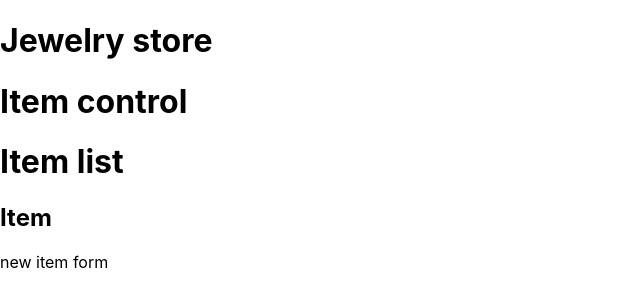
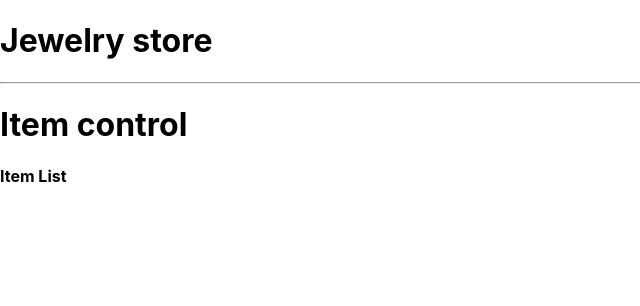
Before and after one commit to fc-dogan/merch-site, a React (Create React App) app: page / in a window 1280 px wide. Shown: the top 306 px of the page, without its empty margins (0-640 px from the left). Built offline with nearby package versions, Linux system fonts and the light colour scheme.

Commit message:
add conditionall renderin to TicketControl

```diff
--- a/src/components/Item.js
+++ b/src/components/Item.js
@@ -1,9 +1,20 @@
 import React from 'react';
+import PropTypes from 'prop-types';
 
-function Item() {
+function Item(props) {
   return (
-    <h2>Item</h2>
+    <React.Fragment>
+      <h2><strong>Name:</strong> {props.name}</h2>
+      <h3><strong>Quantity:</strong> {props.quantity}</h3>
+      <h3><strong>Description:</strong> {props.description}</h3>
+    </React.Fragment>
   )
 }
 
+Item.propTypes = {
+  name: PropTypes.string,
+  quantity: PropTypes.number,
+  description: PropTypes.string
+}
+
 export default Item;
--- a/src/components/ItemContol.js
+++ b/src/components/ItemContol.js
@@ -5,16 +5,29 @@ import NewItemForm from './NewItemForm';
 class ItemControl extends React.Component {
   constructor(props){
     super(props);
-    this.state = {}
+    this.state = {
+      formVisibleOnPage: false,
+      allItemList: [
+        { name: "Star Sapphire Ring",
+          quantity: 2,
+          description: "sugarloaf cabochon, pale mauve star Sapphire, 17.90 carats."},
+      ]
+    };
   }
 
 
   render(){
+    let currentlyVisibleState = null;
+    if(this.state.formVisibleOnPage){
+      currentlyVisibleState = <NewItemForm />
+    } else {
+      currentlyVisibleState = <ItemList itemList={this.state.allItemlist}/>
+    }
     return (
       <React.Fragment>
+        <hr/>
         <h1>Item control</h1>
-        <ItemList />
-        <NewItemForm />
+        {currentlyVisibleState}
       </React.Fragment>
     )
   }
--- a/src/components/ItemList.js
+++ b/src/components/ItemList.js
@@ -1,13 +1,24 @@
 import React from 'react';
 import Item from './Item';
+import PropTypes from 'prop-types';
 
-function ItemList(){
+function ItemList(props){
   return (
     <React.Fragment>
-      <h1>Item list</h1>
-      <Item />
+      <h4>Item List</h4>
+
+      {/* {props.itemList.map( item =>
+        <Item
+          name={item.name}
+          quantity={item.quantity}
+          description={item.description} />
+      )} */}
     </React.Fragment>
   )
 }
 
+ItemList.propTypes = {
+  itemList: PropTypes.array
+};
+
 export default ItemList ;
```
Also changed, not shown: img/diagram.jpg, 1 other file (tests, documents, lock files or other folders).
